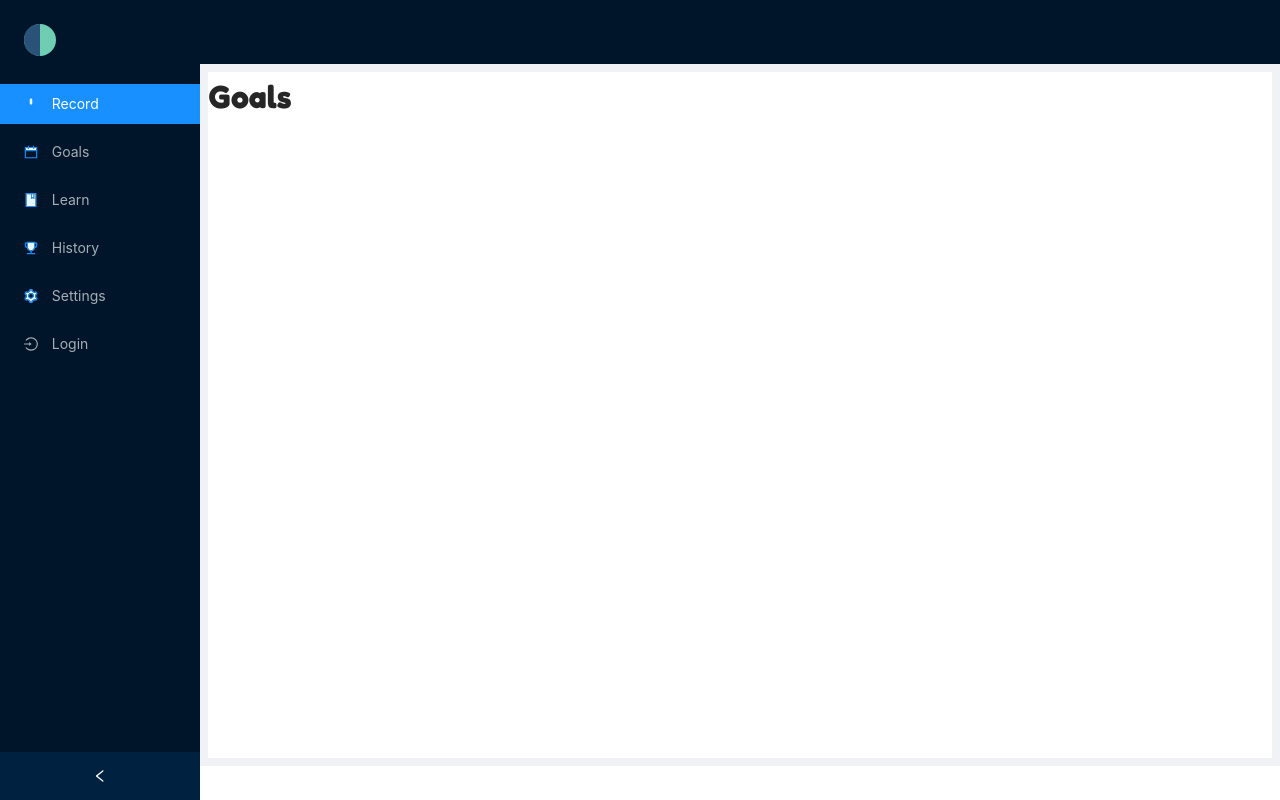
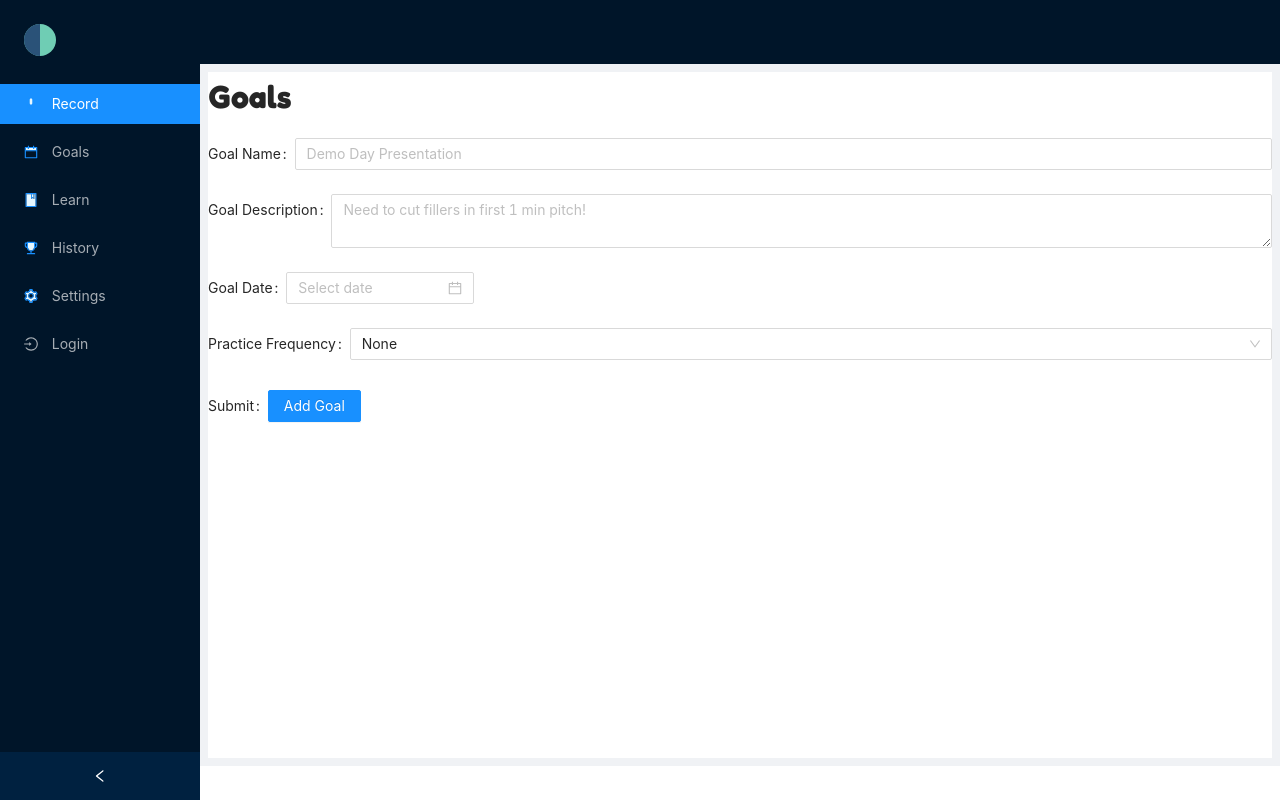
Before and after one commit to echochs1/minute-react, a React (Create React App) app: page /app/goal in a window 1280 px wide. Built offline with nearby package versions, Linux system fonts and the light colour scheme; no server answers; what mic-recorder-to-mp3 would draw is missing.

Commit message:
goals page form started

```diff
--- a/src/components/pages/main-app/GoalsPage.js
+++ b/src/components/pages/main-app/GoalsPage.js
@@ -1,9 +1,38 @@
 import React from "react";
+import { Form, Input, Select, DatePicker, Button, Checkbox, message } from 'antd';
+
+// const tips = "Tips: You can add multiple goals by clicking the 'Add Goal' button below.";
+const tips = "We recommend you practice daily, but you can also practice twice a day, twice a week, or once a week.";
 
 const Goals = () => {
     return (
         <div>
             <h1>Goals</h1>
+            <Form>
+                <Form.Item label="Goal Name:">
+                    <Input placeholder="Demo Day Presentation" />
+                </Form.Item>
+                <Form.Item label="Goal Description:">
+                    <Input.TextArea placeholder="Need to cut fillers in first 1 min pitch!" />
+                </Form.Item>
+                <Form.Item label="Goal Date:">
+                    <DatePicker />
+                </Form.Item>
+                <Form.Item label="Practice Frequency:" help={tips}>
+                    <Select defaultValue="None">
+                        <Select.Option value="None">None</Select.Option>
+                        <Select.Option value="Twice a day">Twice a day</Select.Option>
+                        <Select.Option value="Daily">Daily</Select.Option>
+                        <Select.Option value="Twice a week">Twice a week</Select.Option>
+                        <Select.Option value="Weekly">Weekly</Select.Option>
+                    </Select>
+                </Form.Item>
+                <Form.Item label="Submit">
+                    <Button type="primary" htmlType="submit">
+                        Add Goal
+                    </Button>
+                </Form.Item>
+            </Form>
         </div>
     );
 }
```
